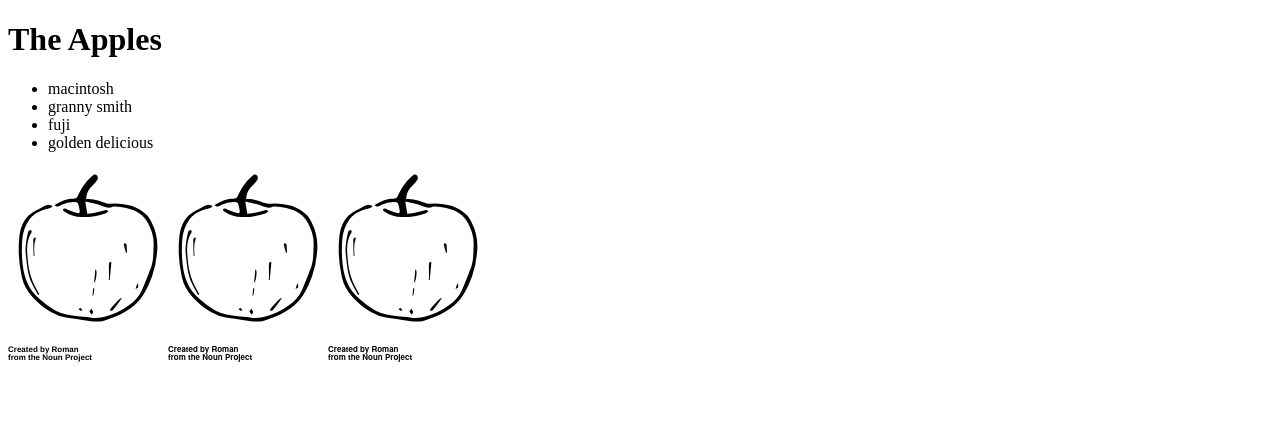
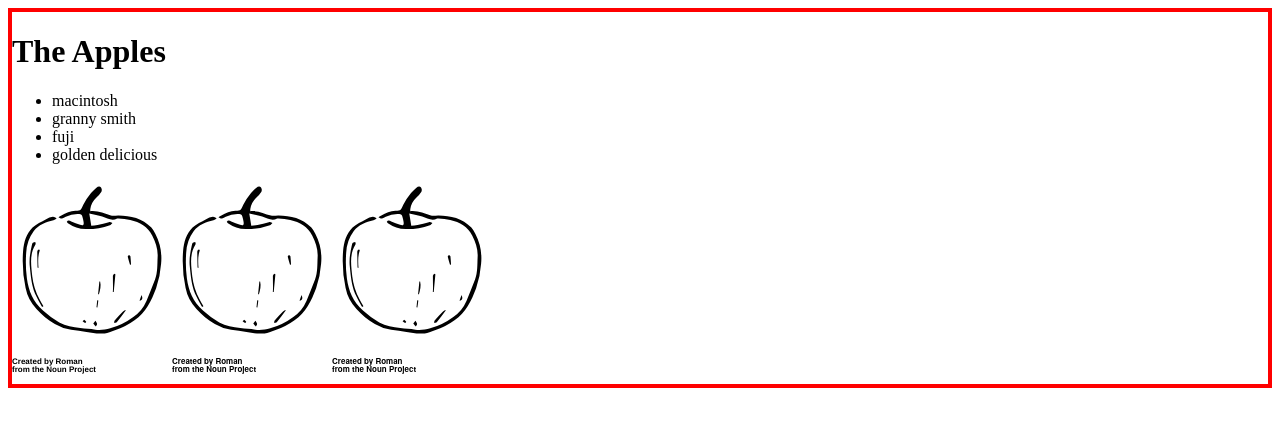
Before and after one commit to openedx/frontend-build, a React app in the folder example/: page / in a window 1280 px wide. Shown: the top 426 px of the page. Built offline with nearby package versions, Linux system fonts and the light colour scheme.

Commit message:
fix: add scss to smoke test

```diff
--- a/example/src/App.jsx
+++ b/example/src/App.jsx
@@ -1,5 +1,6 @@
 import React from 'react';
 import appleUrl, { ReactComponent as Apple } from './apple.svg';
+import './style.scss';
 
 export default function App() {
   const newEnglandApples = ['macintosh', 'granny smith'];
--- /dev/null
+++ b/example/src/style.scss
@@ -0,0 +1,3 @@
+body {
+  border: solid 4px red;
+}
```
